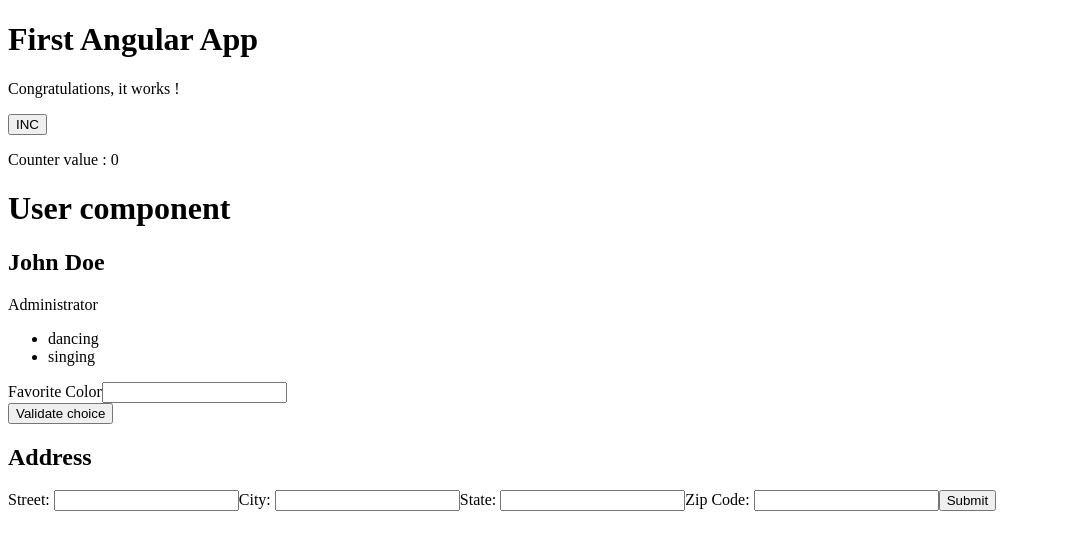
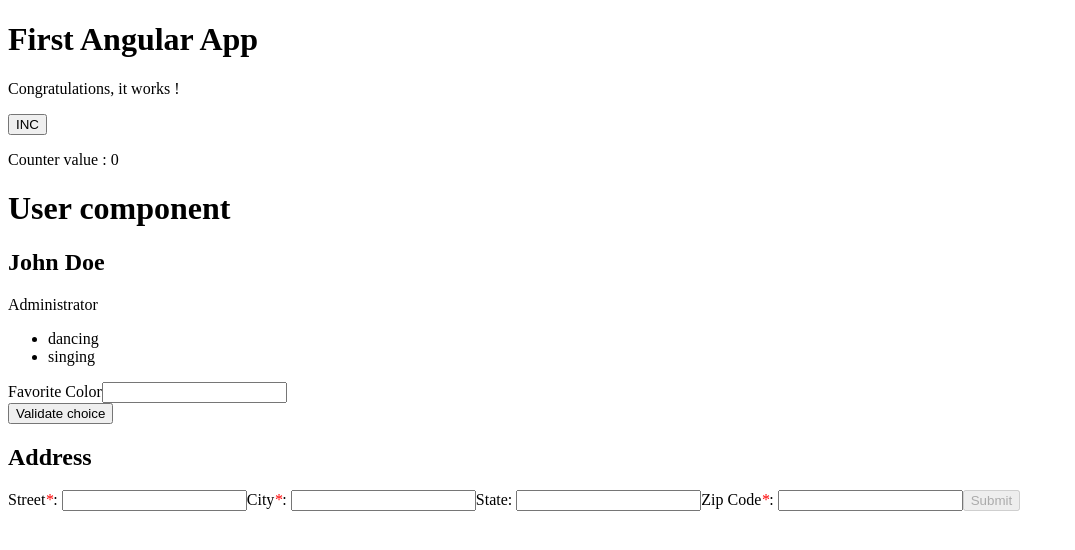
Before and after one commit to rgirodon/tse_angular, an Angular app: page / in a window 1280 px wide. Shown: the top 550 px of the page, without its empty margins (0-1075 px from the left). Built offline with nearby package versions, Linux system fonts and the light colour scheme.

Commit message:
Add validation

```diff
--- a/src/app/address-form/address-form.component.css
+++ b/src/app/address-form/address-form.component.css
@@ -0,0 +1,3 @@
+label em {
+    color: red;
+}
--- a/src/app/address-form/address-form.component.html
+++ b/src/app/address-form/address-form.component.html
@@ -2,18 +2,18 @@
 
     <h2>Address</h2>
 
-    <label for="street">Street: </label>
+    <label for="street">Street<em>*</em>: </label>
     <input id="street" type="text" formControlName="street">
 
-    <label for="city">City: </label>
+    <label for="city">City<em>*</em>: </label>
     <input id="city" type="text" formControlName="city">
 
     <label for="state">State: </label>
     <input id="state" type="text" formControlName="state">
 
-    <label for="zip">Zip Code: </label>
+    <label for="zip">Zip Code<em>*</em>: </label>
     <input id="zip" type="text" formControlName="zip">
 
-    <button type="submit">Submit</button>
+    <button type="submit" [disabled]="!addressForm.valid">Submit</button>
 
 </form>
--- a/src/app/address-form/address-form.component.ts
+++ b/src/app/address-form/address-form.component.ts
@@ -1,5 +1,5 @@
 import { Component } from '@angular/core';
-import { FormControl, FormGroup, FormsModule, ReactiveFormsModule } from '@angular/forms';
+import { FormControl, FormGroup, FormsModule, ReactiveFormsModule, Validators } from '@angular/forms';
 import { LoggerService } from '../logger.service';
 
 @Component({
@@ -12,10 +12,10 @@
 export class AddressFormComponent {
 
   addressForm = new FormGroup({
-    street: new FormControl(''),
-    city: new FormControl(''),
+    street: new FormControl('', [Validators.required]),
+    city: new FormControl('', [Validators.required]),
     state: new FormControl(''),
-    zip: new FormControl(''),
+    zip: new FormControl('', [Validators.required]),
   });
 
   constructor(private logger: LoggerService) {}
```
